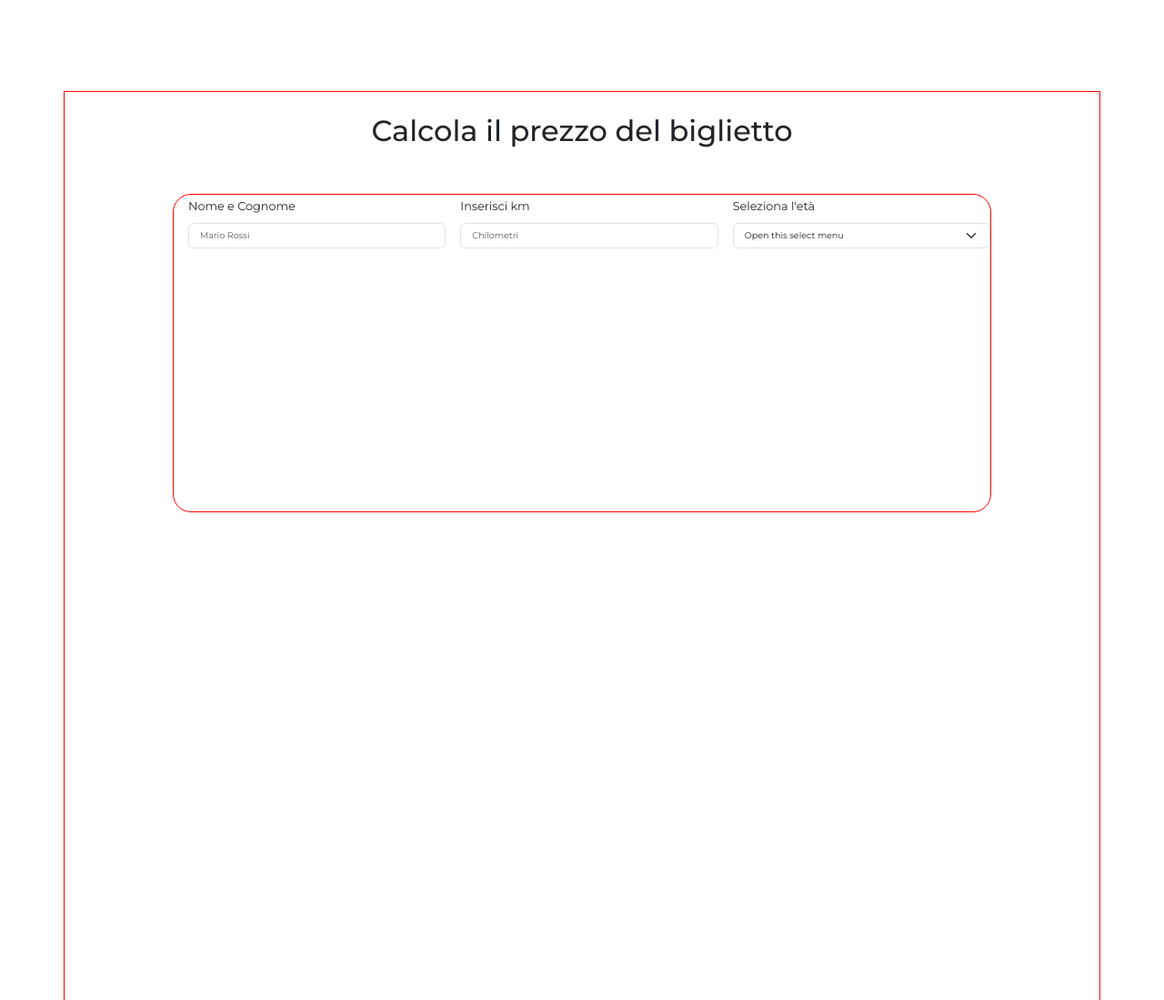
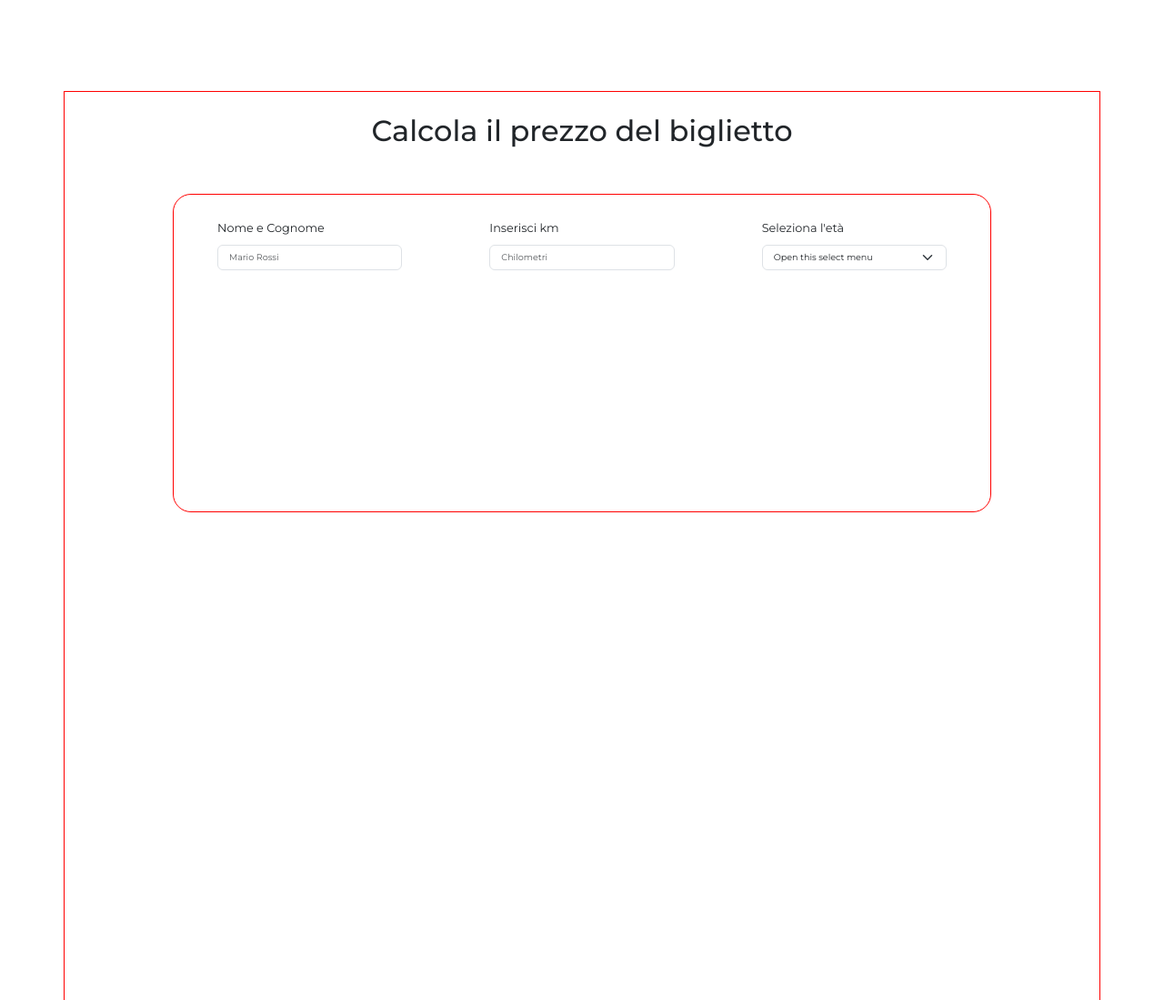
Before and after one commit to ElisaMavilia/js-biglietto-treno-form, a plain HTML site: page index.html in a window 1280 px wide. Shown: the whole page at 91% size. Drawn offline with nearby package versions, Linux system fonts and the light colour scheme.

Commit message:
Adjustments

```diff
--- a/css/style.css
+++ b/css/style.css
@@ -20,8 +20,6 @@ body{
     border-radius: 20px;
     margin:auto;
     margin-top: 50px;
-
-
 }
 
 .single-form{
--- a/index.html
+++ b/index.html
@@ -16,18 +16,18 @@
             <h2 class="text-center m-auto mt-4">Calcola il prezzo del biglietto</h2>
         </div>
         <div class="fill-out debug">
-            <div class="fill-out-area d-flex">
-                <div class="single-form ms-3">
+            <div class="fill-out-area d-flex pt-4">
+                <div class="single-form ps-5 pe-5">
                     <label for="text" class="form-label">Nome e Cognome</label>
                     <input type="text" class="form-control" id="name-surname" placeholder="Mario Rossi">
                   </div>
 
-                  <div class="single-form ms-3">
+                  <div class="single-form ps-5 pe-5">
                     <label for="text" class="form-label">Inserisci km</label>
                     <input type="text" class="form-control" id="kilometers" placeholder="Chilometri">
                   </div>
 
-                  <div class="single-form ms-3" >
+                  <div class="single-form ps-5 pe-5">
                     <label for="text" class="form-label">Seleziona l'età</label>
                     <select class="form-select" aria-label="Default select example">
                       <option selected>Open this select menu</option>
```
